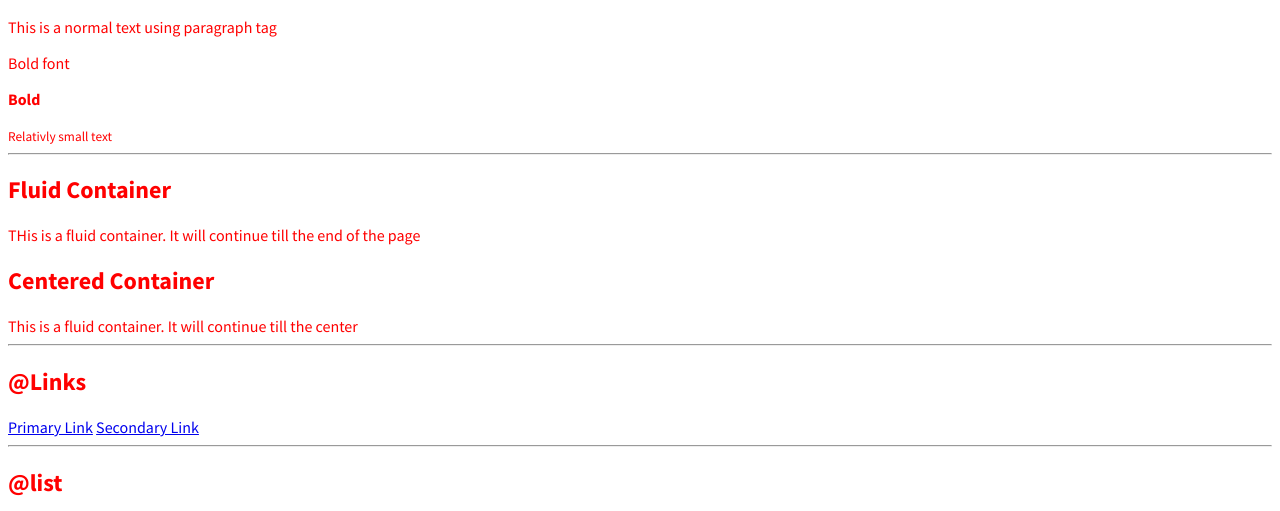
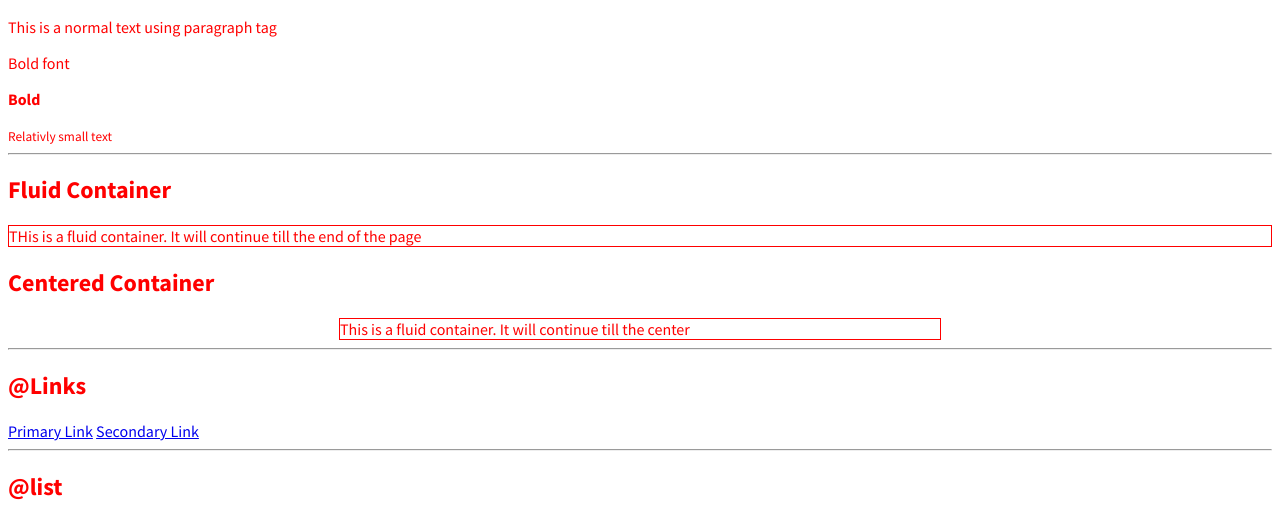
Before and after one commit to Noufaln26/Component-ibrary, a plain HTML site: page index.html in a window 1280 px wide. Shown: the part 289-800 px from the top of the page. Drawn offline with Linux system fonts and the light colour scheme.

Commit message:
feat - added container
Added fluid and centered container

```diff
--- a/index.css
+++ b/index.css
@@ -3,3 +3,14 @@ body{
     color:red;
     font-family: 'Source Sans Pro', sans-serif;
 }
+/* normal container*/
+.container{
+    padding-left:1 rem;
+    padding-right: 1 rem;
+    border: 1px solid red;
+
+}
+.container-center{
+    max-width:600px;
+    margin:auto;
+}
--- a/index.html
+++ b/index.html
@@ -24,11 +24,12 @@
     <strong>Bold</strong> <p></p>
     <small>Relativly small text</small>
     <hr />
+
     <h2>Fluid Container</h2>
-    <div>THis is a fluid container. It will continue till the end of the page </div>
+    <div class="container">THis is a fluid container. It will continue till the end of the page </div>
 
     <h2>Centered Container</h2>
-    <div>This is a fluid container. It will continue till the center</div>
+    <div class="container container-center">This is a fluid container. It will continue till the center</div>
     <hr />
 
     <h2>@Links</h2>
```
